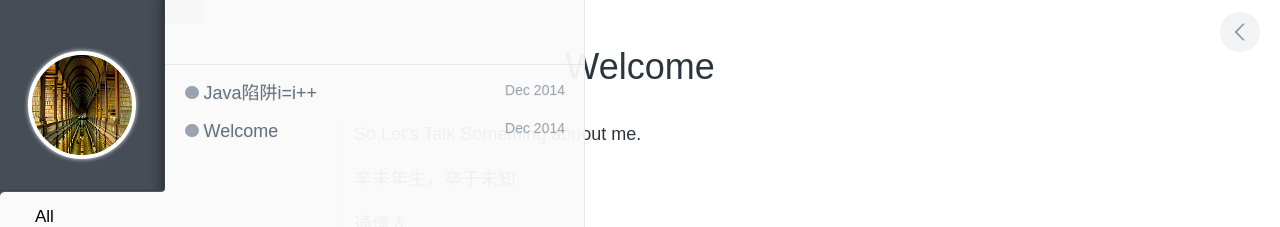
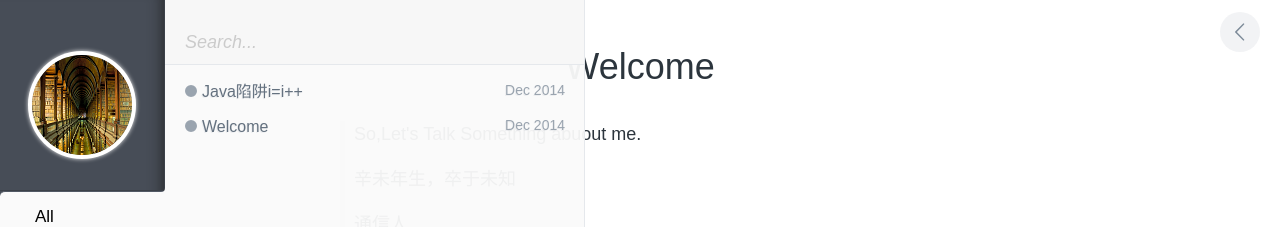
Before and after one commit to enlipan/enlipan.github.io, a Jekyll site: the page built from index.html, in a window 1280 px wide. Shown: the top 227 px of the page. Built offline with Jekyll 4.4.1, drawn with Linux system fonts in a browser that asks for light colours; comment, search, counter and statistics services are not loaded.

Commit message:
Update index.html

```diff
--- a/_layouts/index.html
+++ b/_layouts/index.html
@@ -33,8 +33,10 @@
 		  <div id="posts-list">
         <form action="" id="search-form">
           <a href="/index.html" id="mobile-avatar"></a>
+        <!-- NOTE: input field is disabled by default
+         <gcse:search />    -->
+          <input id="search-input" type="text" placeholder="Search..." disabled >
 
-           <gcse:search input="text" id="search-input" />
       			<script>
       			  (function() {
       				var cx = '005621555737005064366:8r-7mpsslkg';
```
